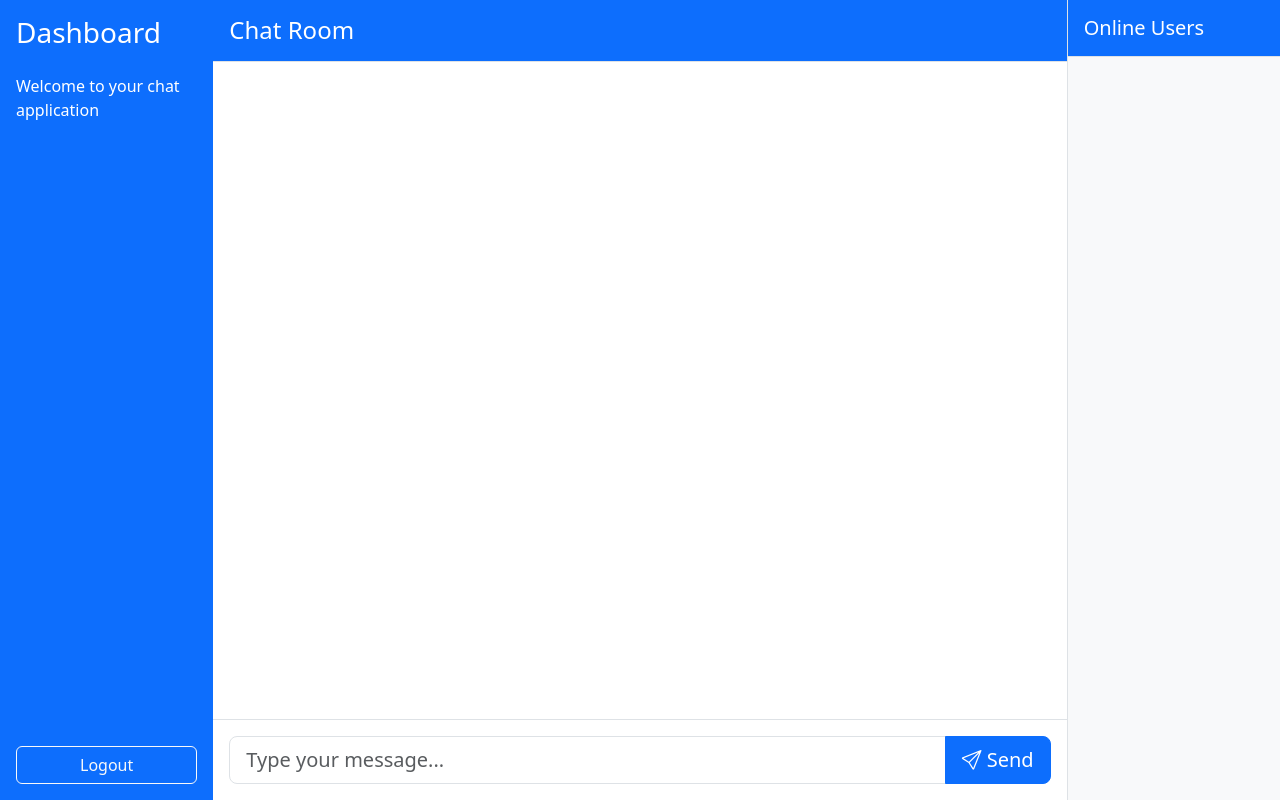
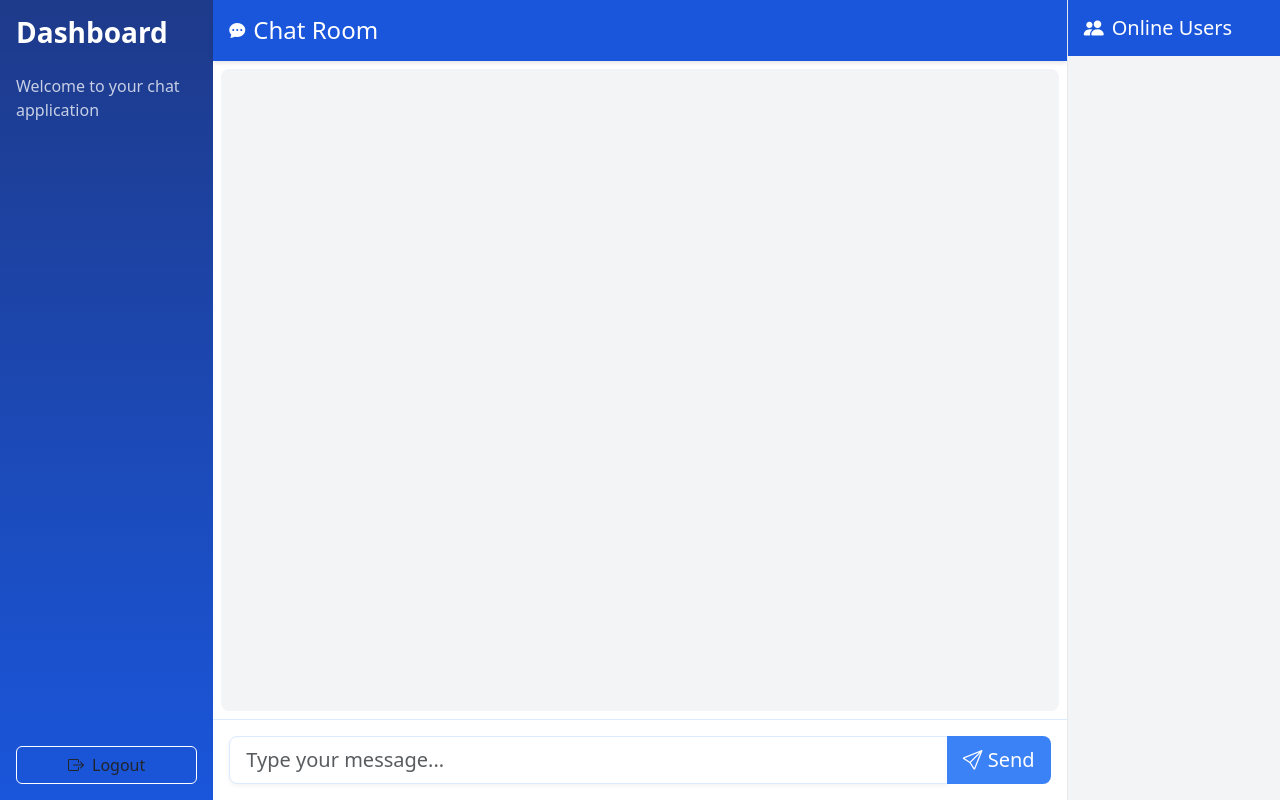
Before and after one commit to EnzoSoti/chat-application, a website with bundled scripts: page pages/dashboard.html in a window 1280 px wide. Built offline with nearby package versions, Linux system fonts and the light colour scheme; no server answers.

Commit message:
enhance dashboard layout with improved styling and structure; update server.js for message storage and connection handling

```diff
--- a/pages/dashboard.html
+++ b/pages/dashboard.html
@@ -9,46 +9,119 @@
     <!-- Bootstrap Icons -->
     <link rel="stylesheet" href="https://cdn.jsdelivr.net/npm/bootstrap-icons@1.10.3/font/bootstrap-icons.css">
     <link rel="icon" href="../image/My Logo.png">
+
+    <style>
+        :root {
+            --primary-blue: #1a56db;
+            --secondary-blue: #3b82f6;
+            --light-blue: #dbeafe;
+            --navy-blue: #1e3a8a;
+            --white: #ffffff;
+            --light-gray: #f3f4f6;
+        }
+
+        .sidebar {
+            background: linear-gradient(to bottom, var(--navy-blue), var(--primary-blue));
+            box-shadow: 2px 0 10px rgba(0, 0, 0, 0.1);
+        }
+
+        .chat-header {
+            background: var(--primary-blue);
+            box-shadow: 0 2px 4px rgba(0, 0, 0, 0.1);
+        }
+
+        .chat-area {
+            background-color: var(--white);
+        }
+
+        .chat-input {
+            border-top: 1px solid var(--light-blue);
+            background-color: var(--white);
+        }
+
+        .online-users {
+            background-color: var(--light-gray);
+            border-left: 1px solid #e5e7eb;
+        }
+
+        .users-header {
+            background: var(--primary-blue);
+        }
+
+        .custom-btn {
+            background-color: var(--secondary-blue);
+            border: none;
+            transition: all 0.3s;
+        }
+
+        .custom-btn:hover {
+            background-color: var(--navy-blue);
+            transform: translateY(-1px);
+        }
+
+        .logout-btn {
+            background-color: transparent;
+            border: 1px solid var(--white);
+            transition: all 0.3s;
+        }
+
+        .logout-btn:hover {
+            background-color: rgba(255, 255, 255, 0.1);
+        }
+
+        #chatMessages {
+            background-color: var(--light-gray);
+        }
+
+        #messageInput {
+            border: 1px solid var(--light-blue);
+            box-shadow: 0 2px 4px rgba(0, 0, 0, 0.05);
+        }
+    </style>
+
 </head>
 <body class="bg-light">
     <div class="container-fluid vh-100 p-0">
         <div class="row g-0 h-100">
-            <!-- Simplified Sidebar -->
-            <div class="col-md-2 bg-primary text-white p-3 d-flex flex-column">
-                <h3 class="mb-4">Dashboard</h3>
+            <!-- Sidebar -->
+            <div class="col-md-2 sidebar text-white p-3 d-flex flex-column">
+                <h3 class="mb-4 fw-bold">Dashboard</h3>
                 <div class="mb-4">
-                    <p class="mb-2">Welcome to your chat application</p>
+                    <p class="mb-2 opacity-75">Welcome to your chat application</p>
                 </div>
-                <button id="logoutBtn" class="btn btn-outline-light mt-auto">Logout</button>
+                <button id="logoutBtn" class="btn logout-btn mt-auto">
+                    <i class="bi bi-box-arrow-right me-2"></i>Logout
+                </button>
             </div>
 
-            <!-- Emphasized Chat Area -->
-            <div class="col-md-8 d-flex flex-column bg-white h-100">
+            <!-- Chat Area -->
+            <div class="col-md-8 d-flex flex-column chat-area h-100">
                 <!-- Chat Header -->
-                <div class="p-3 border-bottom bg-primary text-white">
+                <div class="p-3 chat-header text-white d-flex align-items-center">
+                    <i class="bi bi-chat-dots-fill me-2"></i>
                     <h4 class="m-0">Chat Room</h4>
                 </div>
 
-                <!-- Chat Messages (Emphasized) -->
-                <div id="chatMessages" class="flex-grow-1 p-4 overflow-auto">
+                <!-- Chat Messages -->
+                <div id="chatMessages" class="flex-grow-1 p-4 overflow-auto rounded-3 m-2">
                     <!-- Messages will be populated here -->
                 </div>
 
-                <!-- Enhanced Message Input -->
-                <div class="p-3 border-top">
+                <!-- Message Input -->
+                <div class="p-3 chat-input">
                     <div class="input-group">
-                        <input type="text" id="messageInput" class="form-control form-control-lg" placeholder="Type your message...">
-                        <button id="sendMessageBtn" class="btn btn-primary btn-lg">
+                        <input type="text" id="messageInput" class="form-control form-control-lg rounded-start-3" placeholder="Type your message...">
+                        <button id="sendMessageBtn" class="btn custom-btn btn-lg text-white rounded-end-3">
                             <i class="bi bi-send"></i> Send
                         </button>
                     </div>
                 </div>
             </div>
 
-            <!-- Simplified Online Users -->
-            <div class="col-md-2 bg-light border-start">
-                <div class="p-3 border-bottom bg-primary text-white">
-                    <h5 class="m-0">Online Users</h5>
+            <!-- Online Users -->
+            <div class="col-md-2 online-users">
+                <div class="p-3 users-header text-white">
+                    <h5 class="m-0"><i class="bi bi-people-fill me-2"></i>Online Users</h5>
                 </div>
                 <div class="p-2">
                     <ul id="onlineUsersList" class="list-group list-group-flush">
```
Also changed, not shown: server.js (+34 -19 lines).
